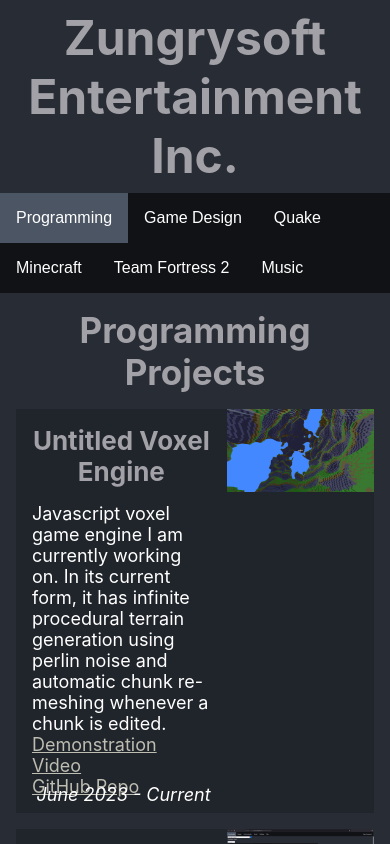
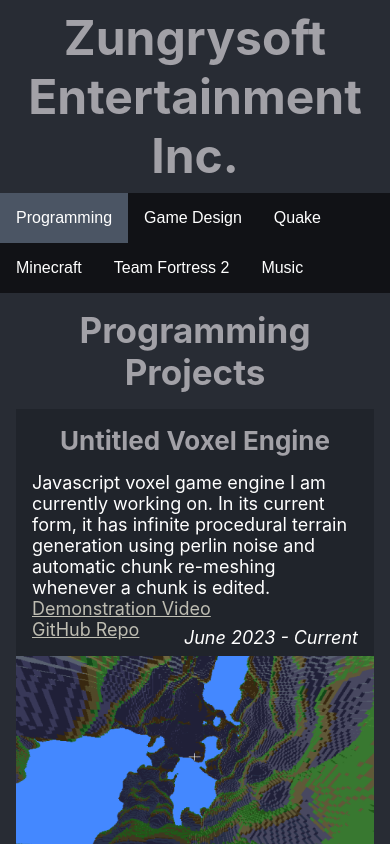
Before and after one commit to Zungrysoft/Zungrysoft.github.io, a React (Create React App) app: page / in a window 390 px wide. Shown: the top 844 px of the page. Built offline with nearby package versions, Linux system fonts and the light colour scheme; no server answers.

Commit message:
Responsive design

```diff
--- a/src/App.js
+++ b/src/App.js
@@ -6,13 +6,15 @@
 import Navbar from './components/Navbar.js';
 
 import pageData from './data/pages.json';
-import { Box } from '@mui/material';
+import { Box, ThemeProvider } from '@mui/material';
 import { EscherDownloadsProvider } from './context/EscherDownloadsContext.jsx';
+import { THEME } from './config/theme.js';
 
 function App() {
     const [pageIndex, setPageIndex] = useState(0);
     const pages = pageData.filter(x => !x.hidden);
     return (
+        <ThemeProvider theme={THEME}>
             <Box className="App">
                 <EscherDownloadsProvider>
                     <Box sx={{ margin: '8px' }}>
@@ -35,6 +37,7 @@
                     </header>
                 </EscherDownloadsProvider>
             </Box>
+        </ThemeProvider>
     );
 }
 
--- a/src/components/Project.jsx
+++ b/src/components/Project.jsx
@@ -1,9 +1,12 @@
-import { Box } from "@mui/material";
+import { Box, useMediaQuery, useTheme } from "@mui/material";
 import ProjectGallery from "./ProjectGallery";
 import { BACKGROUND_1 } from "../config/colors";
 import ProjectContent from "./ProjectContent";
 
 function Project({ project }) {
+    const theme = useTheme();
+    const isCompact = useMediaQuery(theme.breakpoints.down('sm'));
+
     let images = undefined;
     if (project.images) {
         images = project.images
@@ -15,11 +18,13 @@
     return(
         <Box sx={{
             display: 'flex',
+            flexDirection: isCompact ? 'column' : 'row',
             backgroundColor: BACKGROUND_1,
             marginBottom: '16px',
             marginLeft: '16px',
             marginRight: '16px',
             height: '100%',
+            maxWidth: '1920px',
         }}>
             <Box sx={{ flex: 1, display: 'flex', flexDirection: 'column' }}>
                 <ProjectContent project={project}/>
--- /dev/null
+++ b/src/config/theme.js
@@ -0,0 +1,15 @@
+import { createTheme } from "@mui/material";
+
+export const THEME = createTheme({
+    breakpoints: {
+        values: {
+            xxs: 0,
+            xs: 768,
+            sm: 1024,
+            md: 1280,
+            lg: 1440,
+            xl: 1920,
+            xxl: 2560,
+        },
+    },
+});
```
Lines whose indentation alone changed are shown as unchanged.
